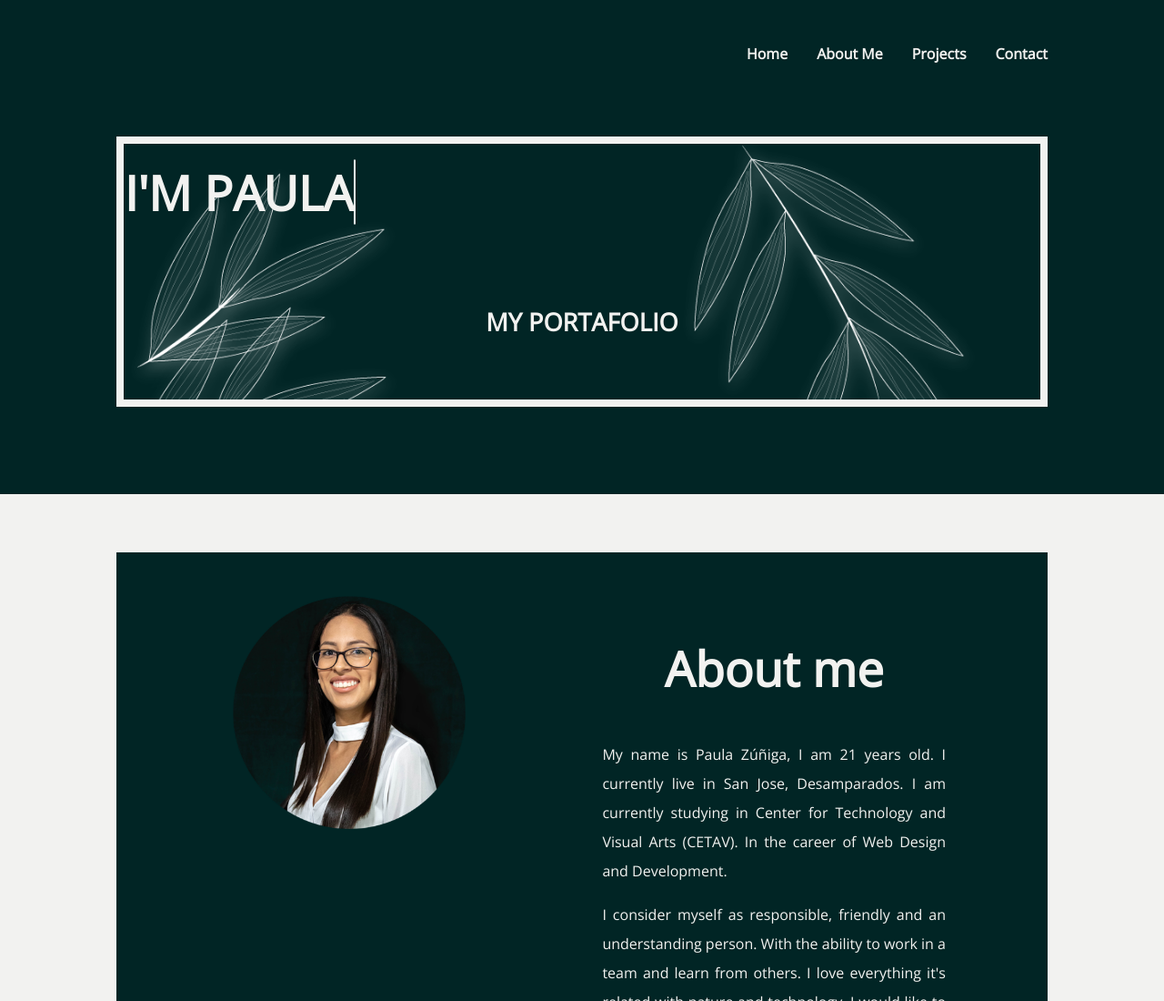
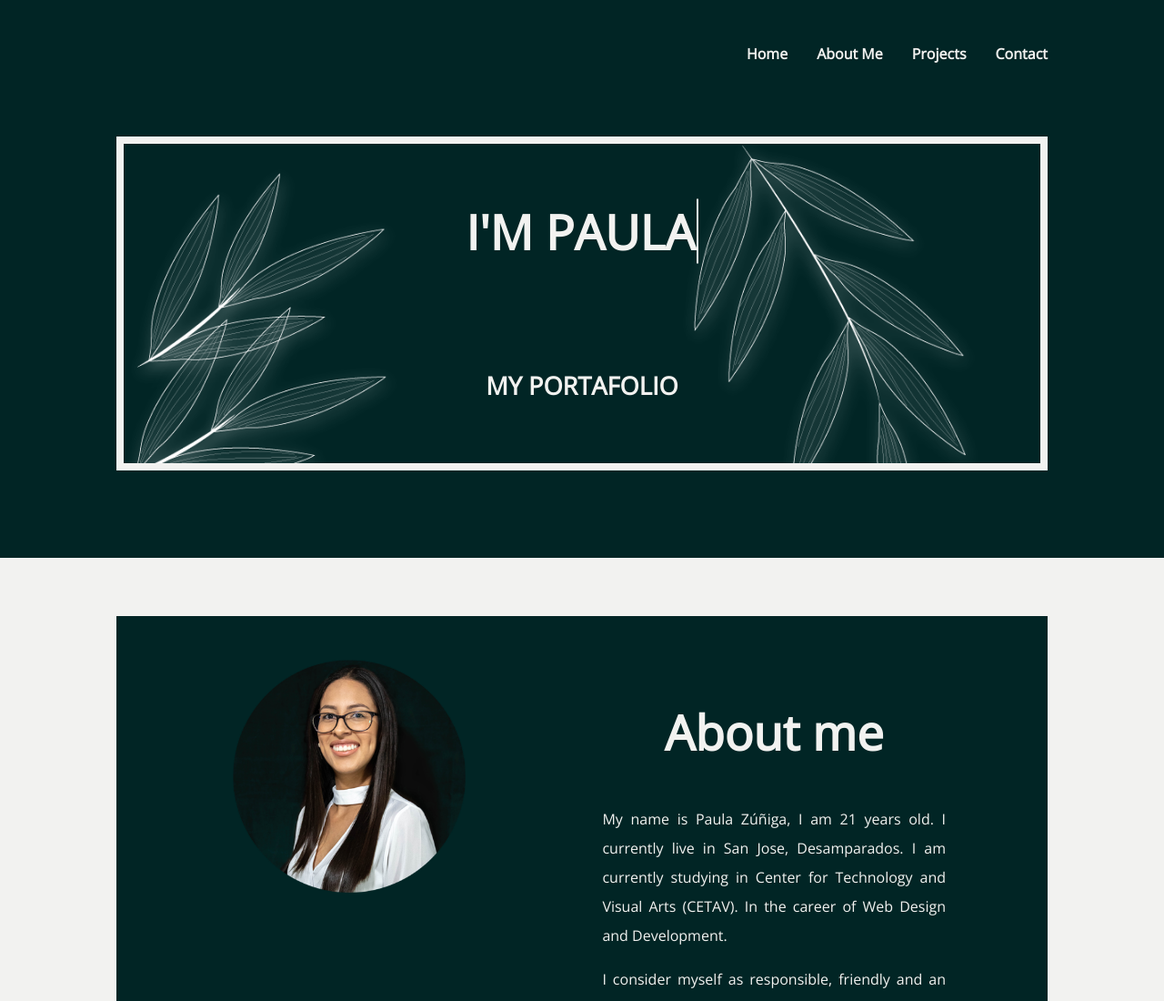
Before and after one commit to PaulaZP/portafolio-oficial, a website: page index.html in a window 1280 px wide. Shown: the top 1100 px of the page at 91% size. Drawn offline with nearby package versions, Linux system fonts and the light colour scheme.

Commit message:
fix: styles are changed in the header

```diff
--- a/sass/partials/_header.scss
+++ b/sass/partials/_header.scss
@@ -120,11 +120,15 @@
   background-image: url(../img/background-header.png);
   background-size: cover;
   color: $bone-white;
-  text-align: center;
   font-weight: bold;
   margin-top: 5rem;
+  display: flex;
+  justify-content: center;
+  flex-direction: column;
+  align-items: center;
 
   p {
+    margin-top: 6rem;
     font-size: $typo-l;
   }
 
```
Also changed, not shown: css/styles.css.
